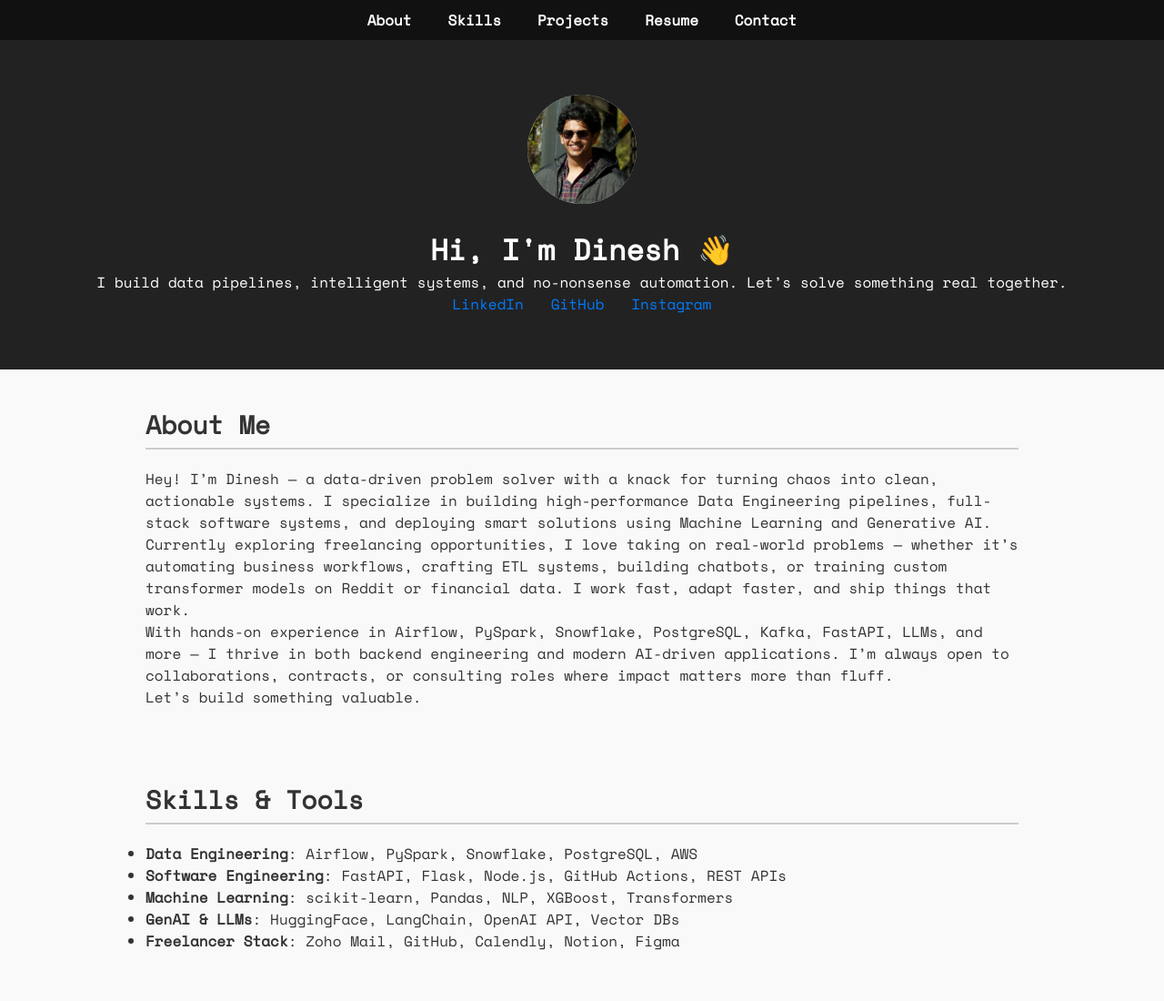
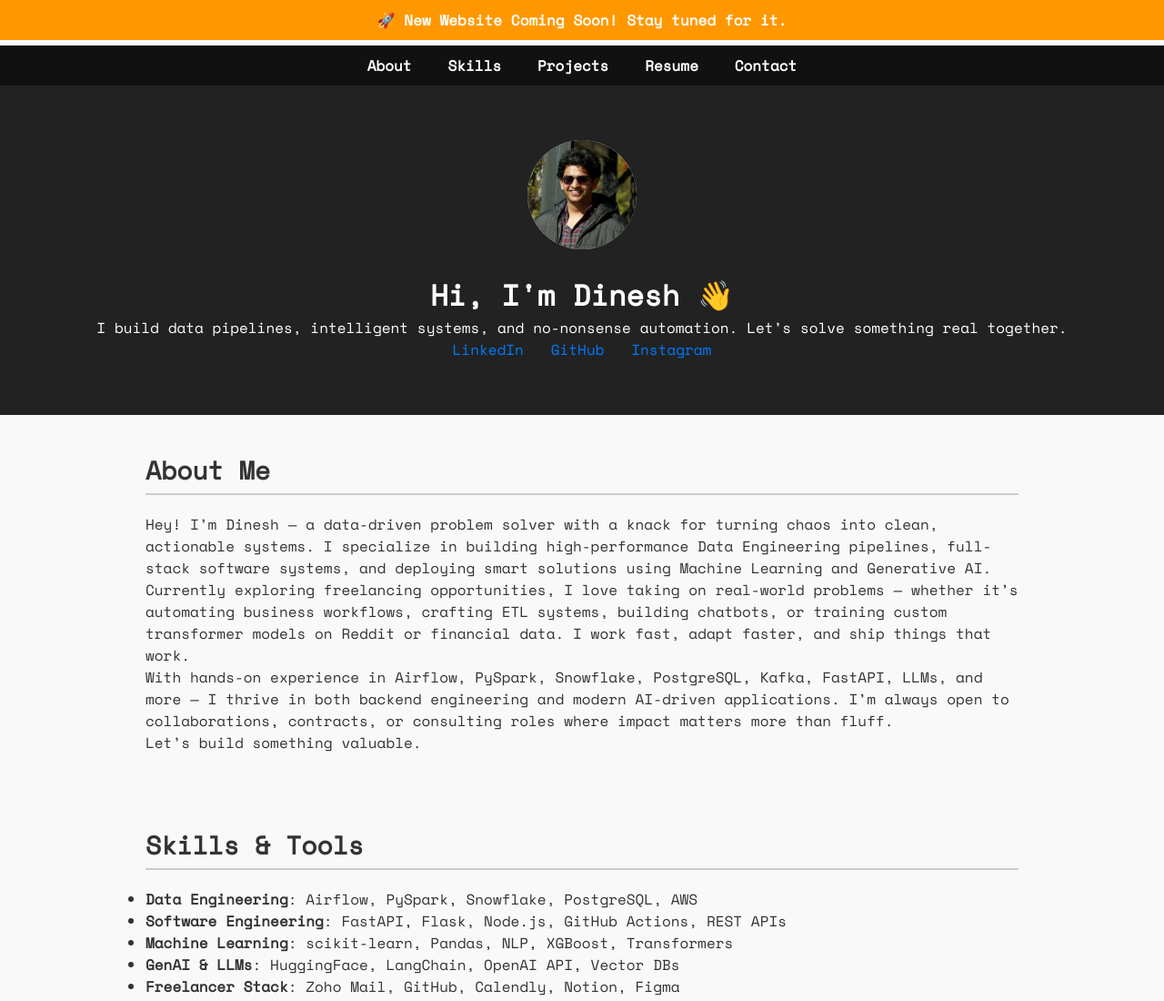
Before and after one commit to dineshmiriyala/dineshmiriyala.github.io, a plain HTML site: page index.html in a window 1280 px wide. Shown: the top 1100 px of the page at 91% size. Drawn offline with nearby package versions, Linux system fonts and the light colour scheme.

Commit message:
added banner for coming updates

```diff
--- a/index.html
+++ b/index.html
@@ -11,7 +11,12 @@
     body { background: #f9f9f9; color: #333; }
     header { background: #222; color: #fff; padding: 60px 20px; text-align: center; }
     header img { border-radius: 50%; width: 120px; height: 120px; object-fit: cover; margin-bottom: 20px; }
-    nav { background: #111; padding: 10px 20px; text-align: center; }
+    nav {
+      background: #111;
+      padding: 10px 20px;
+      text-align: center;
+      margin-top: 50px;
+    }
     nav a { color: #fff; margin: 0 15px; text-decoration: none; font-weight: bold; }
     section { padding: 40px 20px; max-width: 1000px; margin: auto; }
     h2 { font-size: 28px; margin-bottom: 20px; border-bottom: 2px solid #ccc; padding-bottom: 5px; }
@@ -26,9 +31,25 @@
       .grid { flex-direction: column; }
       .card { flex: 1 1 100%; }
     }
+    .announcement-banner {
+      background: #ff9800;
+      color: #fff;
+      text-align: center;
+      padding: 10px 20px;
+      font-weight: bold;
+      position: fixed;
+      top: 0;
+      left: 0;
+      width: 100%;
+      z-index: 1000;
+    }
   </style>
 </head>
 <body>
+
+<div class="announcement-banner">
+  🚀 New Website Coming Soon! Stay tuned for it.
+</div>
 
 <nav>
   <a href="#about">About</a>
```
